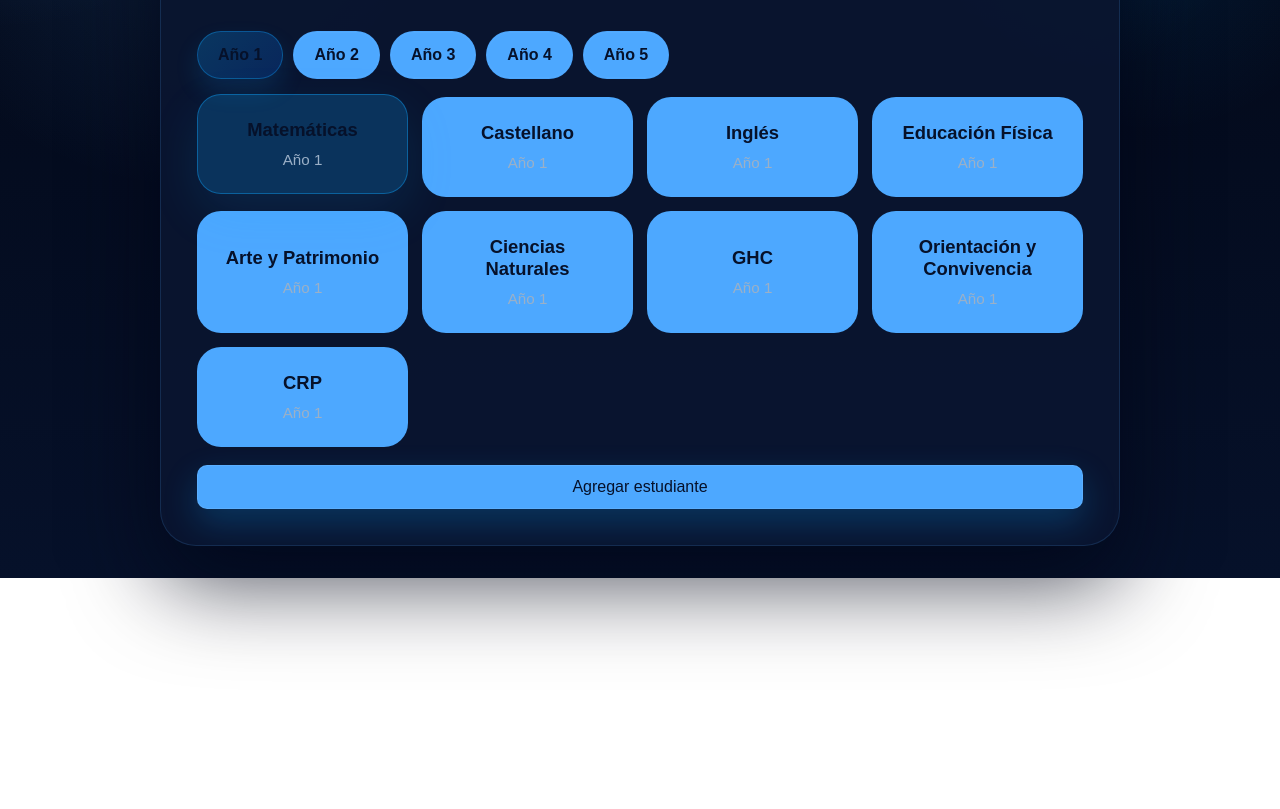
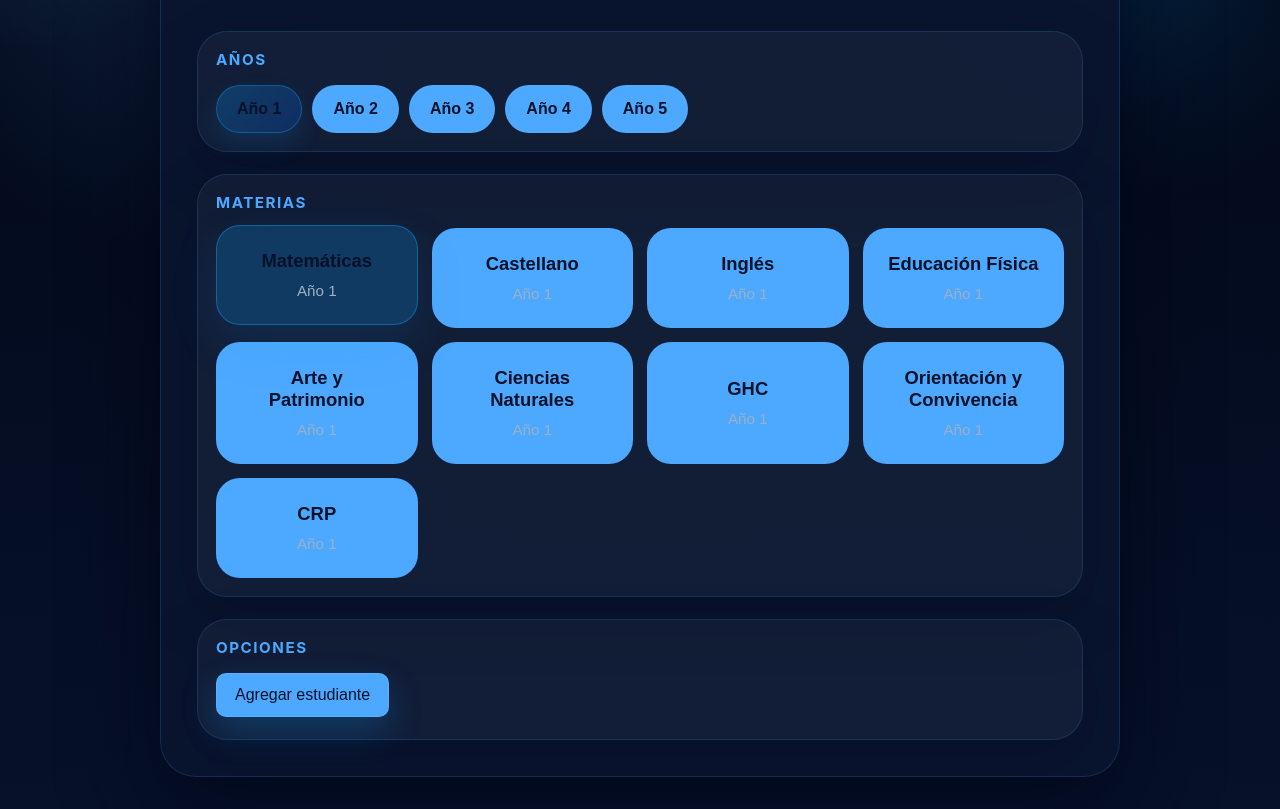
Before and after one commit to TacoC02/asistencias_2, a website: page index.html in a window 1280 px wide. Shown: the part 245-1054 px from the top of the page. Before the commit the page ends 823 px from the top, so only its background shows below. Drawn offline with Linux system fonts and the light colour scheme.

Commit message:
css_telefono2

```diff
--- a/index.html
+++ b/index.html
@@ -15,9 +15,18 @@
         <p>Desplázate entre las materias disponibles y selecciona para pasar a la lista de estudiantes.</p>
       </div>
       <div class="landing-actions">
-        <div id="yearTabs" class="year-tabs"></div>
-        <div id="subjectCards" class="subject-cards"></div>
-        <button id="landingAddStudent" class="primary">Agregar estudiante</button>
+        <div class="landing-section">
+          <div class="landing-section-title">Años</div>
+          <div id="yearTabs" class="year-tabs"></div>
+        </div>
+        <div class="landing-section">
+          <div class="landing-section-title">Materias</div>
+          <div id="subjectCards" class="subject-cards"></div>
+        </div>
+        <div class="landing-section landing-cta">
+          <div class="landing-section-title">Opciones</div>
+          <button id="landingAddStudent" class="primary">Agregar estudiante</button>
+        </div>
       </div>
     </div>
   </section>
--- a/styles.css
+++ b/styles.css
@@ -124,7 +124,28 @@ body {
 
 .landing-actions {
   display: grid;
-  gap: 18px;
+  gap: 22px;
+}
+
+.landing-section {
+  background: rgba(255,255,255,0.04);
+  border: 1px solid rgba(77,168,255,0.15);
+  border-radius: 30px;
+  padding: 18px;
+  box-shadow: 0 22px 60px rgba(2,6,23,0.18);
+}
+
+.landing-section-title {
+  font-size: 0.95rem;
+  font-weight: 700;
+  color: var(--primary);
+  margin-bottom: 16px;
+  letter-spacing: 0.1em;
+  text-transform: uppercase;
+}
+
+.landing-cta {
+  padding-bottom: 22px;
 }
 
 .landing-actions > * {
@@ -136,6 +157,16 @@ body {
   display: flex;
   flex-wrap: wrap;
   gap: 10px;
+}
+
+@media (max-width:760px) {
+  .landing-section {
+    padding: 16px;
+  }
+
+  .landing-section-title {
+    margin-bottom: 12px;
+  }
 }
 
 .year-tab {
@@ -271,6 +302,10 @@ body {
 
   .landing-actions {
     gap: 16px;
+  }
+
+  .landing-section {
+    padding: 16px;
   }
 
   .year-tabs {
```
